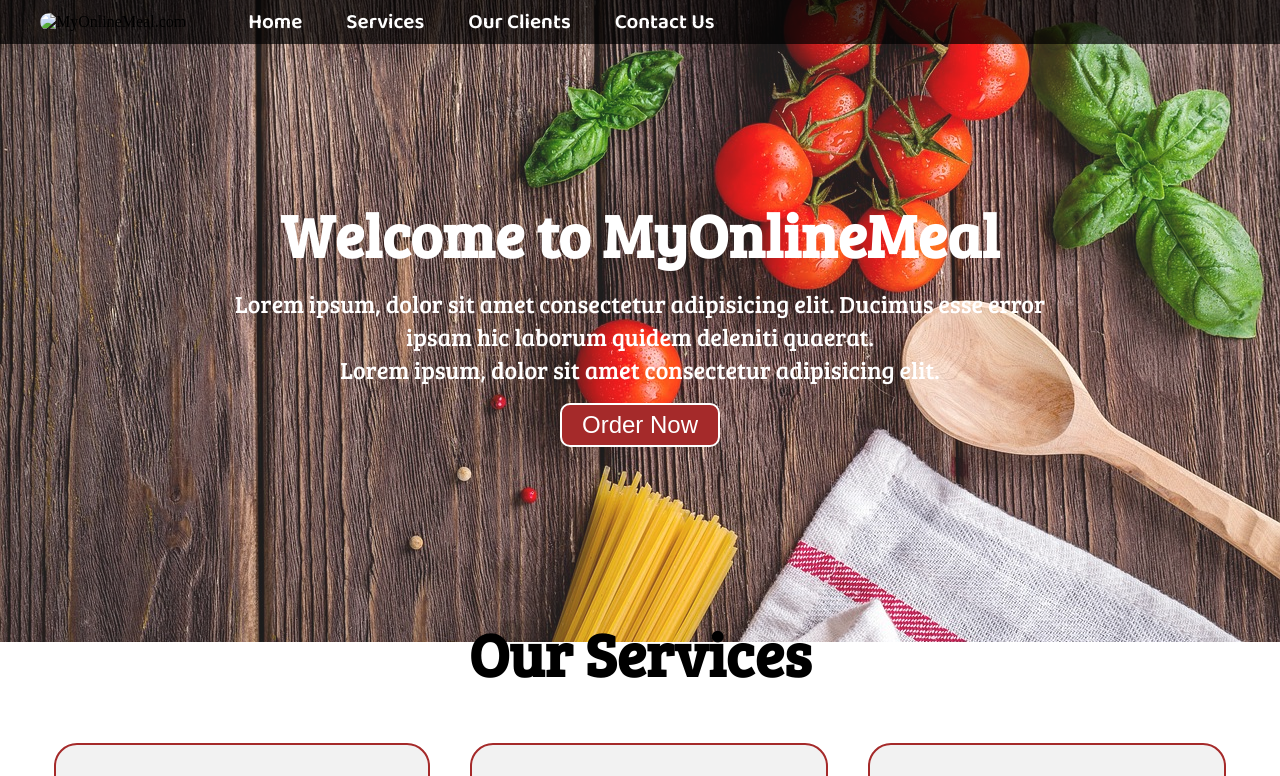
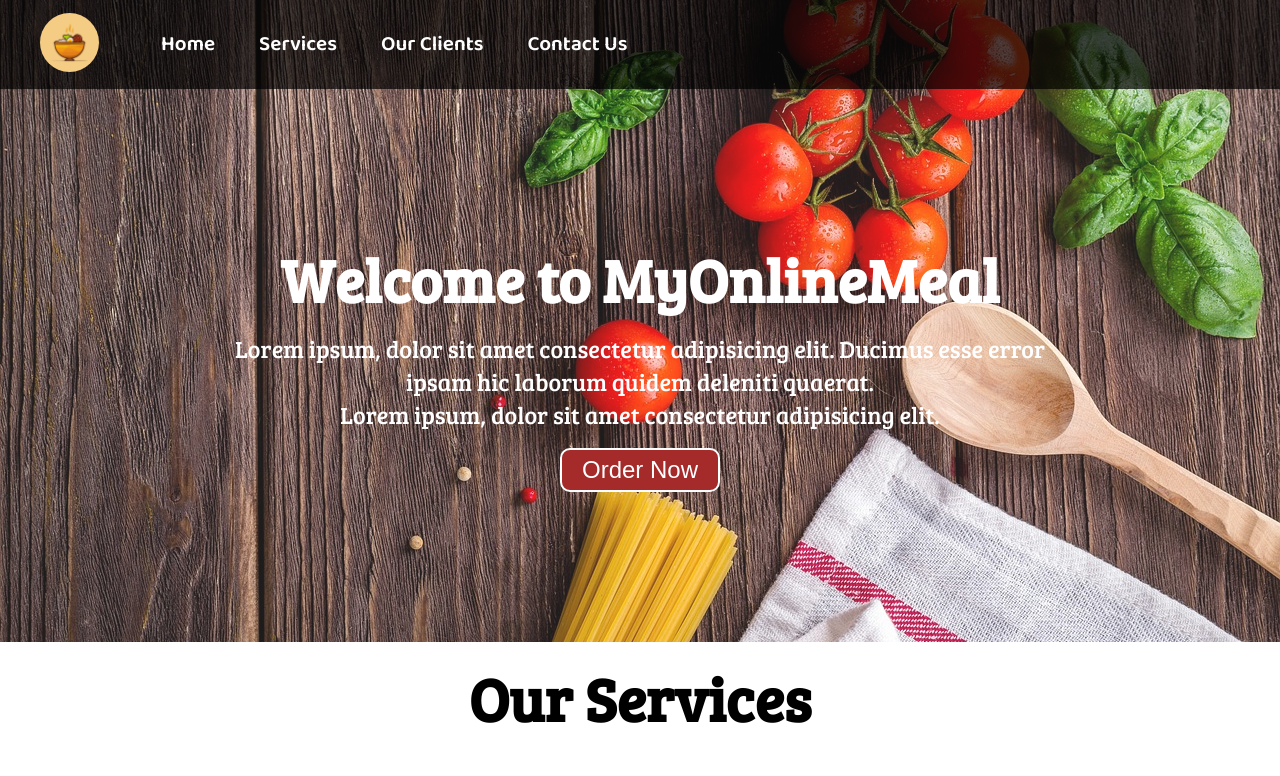
Before and after one commit to vikas-06978/Online-Food-Delivery, a plain HTML site: page index.html in a window 1280 px wide. Shown: the top 776 px of the page. Drawn offline with Linux system fonts and the light colour scheme; files that its build step writes are made by us from their sources; grey boxes are pictures that could not be loaded; files whose address does not match are found by name; a web font is replaced by a local one.

Commit message:
Update index.html

```diff
--- a/index.html
+++ b/index.html
@@ -11,7 +11,7 @@
 <body>
     <nav id="navbar">
         <div id="logo">
-            <img src="Images/Logo/img.jpg" alt="MyOnlineMeal.com">
+            <img src="img.jpg" alt="MyOnlineMeal.com">
         </div>
         <ul>
             <!-- li.item{<a></a>}*4  -->
```
